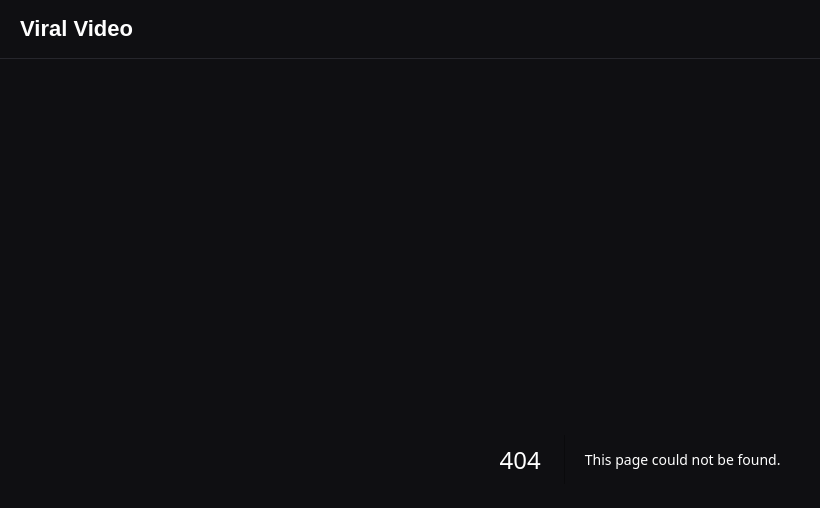
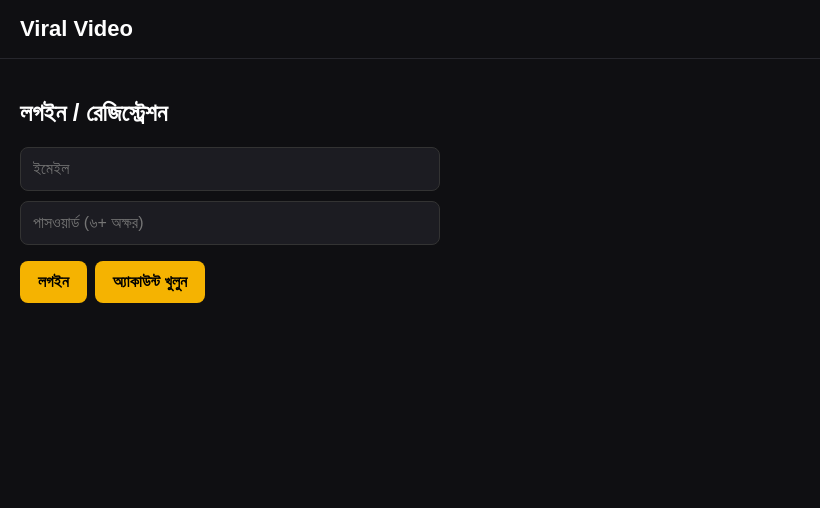
Before and after one commit to Tamim20f/viral-video, a Next.js app: page /login in a window 1280 px wide. Before the commit this address had no page. Shown: the top 508 px of the page, without its empty margins (0-820 px from the left). Built offline with nearby package versions, Linux system fonts and the light colour scheme; no server answers.

Commit message:
Implement login and signup functionality

```diff
--- /dev/null
+++ b/app/login/page.js
@@ -0,0 +1,34 @@
+'use client';
+import { useState } from 'react';
+import { supabase } from '../../lib/supabase';
+
+export default function Login() {
+  const [email, setEmail] = useState('');
+  const [password, setPassword] = useState('');
+  const [msg, setMsg] = useState('');
+
+  async function signIn() {
+    const { error } = await supabase.auth.signInWithPassword({ email, password });
+    if (error) return setMsg(error.message);
+    window.location.href = '/';
+  }
+
+  async function signUp() {
+    const { error } = await supabase.auth.signUp({ email, password });
+    setMsg(error ? error.message : 'অ্যাকাউন্ট তৈরি হয়েছে। ইমেইল চেক করে নিশ্চিত করুন, তারপর লগইন করুন।');
+  }
+
+  const box = { display: 'block', width: '100%', padding: 12, margin: '10px 0', borderRadius: 8, border: '1px solid #333', background: '#1c1c22', color: '#fff', fontSize: 16, boxSizing: 'border-box' };
+  const btn = { padding: '12px 18px', margin: '6px 8px 0 0', borderRadius: 8, border: 0, background: '#f5b301', fontWeight: 700, fontSize: 16 };
+
+  return (
+    <main style={{ padding: 20, maxWidth: 420 }}>
+      <h2>লগইন / রেজিস্ট্রেশন</h2>
+      <input style={box} placeholder="ইমেইল" value={email} onChange={(e) => setEmail(e.target.value)} />
+      <input style={box} type="password" placeholder="পাসওয়ার্ড (৬+ অক্ষর)" value={password} onChange={(e) => setPassword(e.target.value)} />
+      <button style={btn} onClick={signIn}>লগইন</button>
+      <button style={btn} onClick={signUp}>অ্যাকাউন্ট খুলুন</button>
+      <p>{msg}</p>
+    </main>
+  );
+}
```
